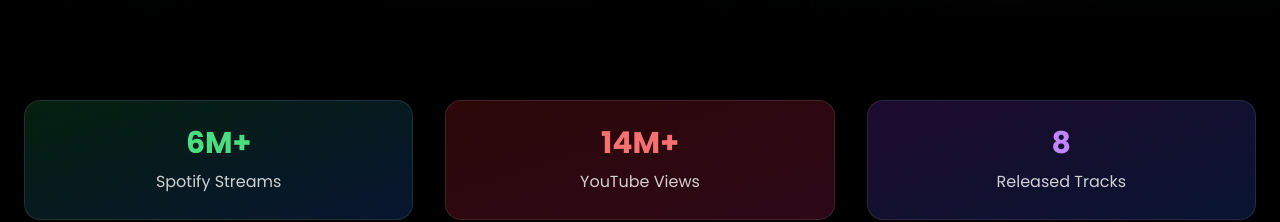
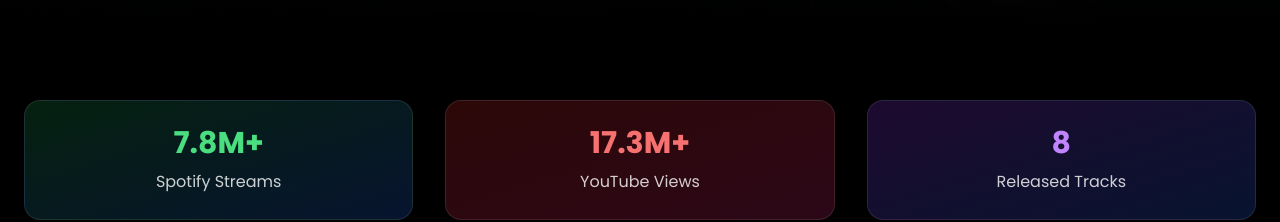
Before and after one commit to theworkguy/bruklin, a React (Vite) app: page / in a window 1280 px wide. Shown: the part 840-1062 px from the top of the page. Built offline with nearby package versions, Linux system fonts and the light colour scheme.

Commit message:
Update stats with new numbers across all pages

```diff
--- a/src/components/home/StatsSection.tsx
+++ b/src/components/home/StatsSection.tsx
@@ -10,14 +10,14 @@ const StatsSection: React.FC = () => {
                         backdrop-blur-sm rounded-2xl p-6 border border-white/10 text-center
                         hover:border-white/20 transition-all duration-300
                         hover:shadow-[0_0_30px_rgba(34,197,94,0.3)] transform hover:scale-105">
-            <h3 className="text-3xl font-bold text-green-400 mb-2">6M+</h3>
+            <h3 className="text-3xl font-bold text-green-400 mb-2">7.8M+</h3>
             <p className="text-white/80">Spotify Streams</p>
           </div>
           <div className="bg-gradient-to-br from-red-600/20 to-pink-600/20
                         backdrop-blur-sm rounded-2xl p-6 border border-white/10 text-center
                         hover:border-white/20 transition-all duration-300
                         hover:shadow-[0_0_30px_rgba(239,68,68,0.3)] transform hover:scale-105">
-            <h3 className="text-3xl font-bold text-red-400 mb-2">14M+</h3>
+            <h3 className="text-3xl font-bold text-red-400 mb-2">17.3M+</h3>
             <p className="text-white/80">YouTube Views</p>
           </div>
           <div className="bg-gradient-to-br from-purple-600/20 to-blue-600/20
--- a/src/pages/DiscographyPage.tsx
+++ b/src/pages/DiscographyPage.tsx
@@ -103,12 +103,12 @@ const DiscographyPage: React.FC = () => {
         <div className="grid grid-cols-1 md:grid-cols-3 gap-8 mb-20">
           <div className="bg-gradient-to-br from-green-600/20 to-blue-600/20
                         backdrop-blur-sm rounded-2xl p-6 border border-white/10 text-center">
-            <h3 className="text-3xl font-bold text-green-400 mb-2">6M+</h3>
+            <h3 className="text-3xl font-bold text-green-400 mb-2">7.8M+</h3>
             <p className="text-white/80">Spotify Streams</p>
           </div>
           <div className="bg-gradient-to-br from-red-600/20 to-pink-600/20
                         backdrop-blur-sm rounded-2xl p-6 border border-white/10 text-center">
-            <h3 className="text-3xl font-bold text-red-400 mb-2">14M+</h3>
+            <h3 className="text-3xl font-bold text-red-400 mb-2">17.3M+</h3>
             <p className="text-white/80">YouTube Views</p>
           </div>
           <div className="bg-gradient-to-br from-purple-600/20 to-blue-600/20
--- a/src/pages/VideosPage.tsx
+++ b/src/pages/VideosPage.tsx
@@ -99,12 +99,12 @@ const VideosPage: React.FC = () => {
         <div className="grid grid-cols-1 md:grid-cols-3 gap-8 mb-12">
           <div className="bg-gradient-to-br from-red-600/20 to-pink-600/20
                         backdrop-blur-sm rounded-2xl p-6 border border-white/10 text-center">
-            <h3 className="text-3xl font-bold text-red-400 mb-2">14M+</h3>
+            <h3 className="text-3xl font-bold text-red-400 mb-2">17.3M+</h3>
             <p className="text-white/80">Total Views</p>
           </div>
           <div className="bg-gradient-to-br from-purple-600/20 to-blue-600/20
                         backdrop-blur-sm rounded-2xl p-6 border border-white/10 text-center">
-            <h3 className="text-3xl font-bold text-purple-400 mb-2">250K+</h3>
+            <h3 className="text-3xl font-bold text-purple-400 mb-2">16.8K+</h3>
             <p className="text-white/80">Subscribers</p>
           </div>
           <div className="bg-gradient-to-br from-blue-600/20 to-cyan-600/20
```
